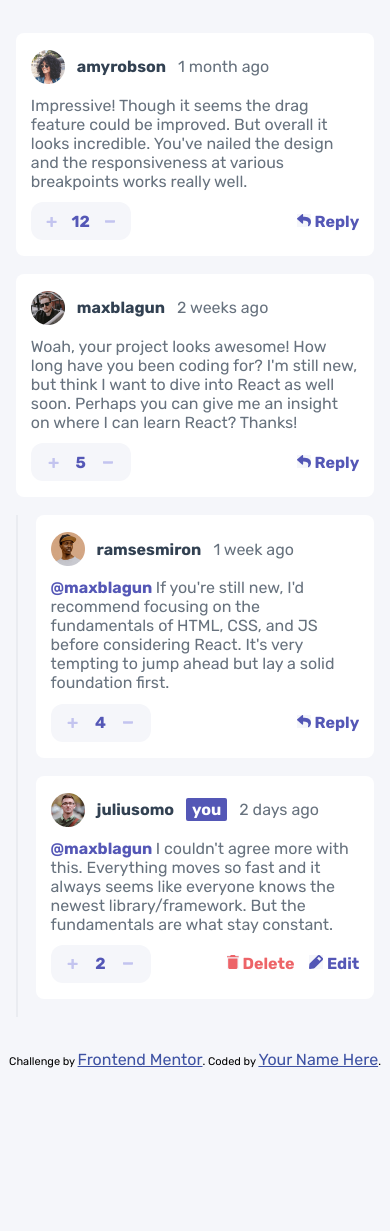
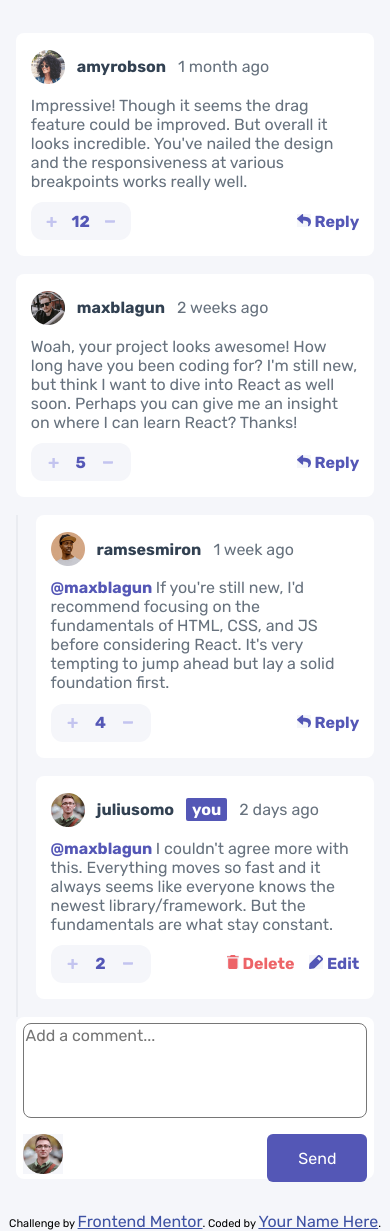
Before and after one commit to mihailotomi/comment-section, a React (Create React App) app: page / in a window 390 px wide. Before the commit the page ends 1069 px from the top, so only its background shows below. Built offline with nearby package versions, Linux system fonts and the light colour scheme.

Commit message:
added form to add new comment

```diff
--- a/src/App.js
+++ b/src/App.js
@@ -1,5 +1,6 @@
 import React from "react";
 import Comment from "./components/Comment";
+import PostComment from "./components/PostComment";
 import "./styles/css/style.css";
 import { connect } from "react-redux";
 
@@ -47,7 +48,12 @@ const App = ({ comments, currentUser }) => {
     );
   });
 
-  return <div className="container">{renderedComments}</div>;
+  return (
+    <div className="container">
+      {renderedComments}
+      <PostComment />
+    </div>
+  );
 };
 
 const mapStateToProps = (state) => {
--- a/src/actions/index.js
+++ b/src/actions/index.js
@@ -14,7 +14,21 @@ export const downVote = (comment, score) => {
 
 export const changeUser = (user) => {
   return {
-    action: "CHANGE_USER",
+    type: "CHANGE_USER",
     payload: user,
   };
 };
+
+export const setFormValue = (value) => {
+  return {
+    type: "SET_FORM_VALUE",
+    payload: value,
+  };
+};
+
+export const createComment = (comment) => {
+  return {
+    type: "CREATE_COMMENT",
+    payload: comment,
+  };
+};
--- /dev/null
+++ b/src/components/PostComment.js
@@ -0,0 +1,54 @@
+import React from "react";
+import { connect } from "react-redux";
+import { setFormValue } from "../actions";
+import { createComment } from "../actions";
+
+const PostComment = ({
+  currentUser,
+  formValue,
+  setFormValue,
+  createComment,
+}) => {
+  return (
+    <form className="post-comment">
+      <img
+        src={window.location.origin + currentUser.image.png}
+        alt=""
+        className="user-image"
+      />
+      <textarea
+        name=""
+        id=""
+        placeholder="Add a comment..."
+        className="input"
+        value={formValue}
+        onChange={(event) => {
+          setFormValue(event.target.value);
+        }}
+      ></textarea>
+      <button
+        className="send"
+        onClick={(event) => {
+          event.preventDefault();
+          createComment({
+            user: currentUser,
+            createdAt: "now",
+            score: 0,
+            content: formValue,
+          });
+          setFormValue("");
+        }}
+      >
+        Send
+      </button>
+    </form>
+  );
+};
+
+const mapStateToProps = (state) => {
+  return { currentUser: state.currentUser, formValue: state.formValue };
+};
+
+export default connect(mapStateToProps, { setFormValue, createComment })(
+  PostComment
+);
--- a/src/reducers/commentsReducer.js
+++ b/src/reducers/commentsReducer.js
@@ -3,6 +3,11 @@ import { INITIAL_COMMENTS } from "./index";
 //we go through the array of comments and their replies
 //to find the one we need to change the score of
 const commentsReducer = (state = INITIAL_COMMENTS, action) => {
+  let lastElement = state[state.length - 1];
+  if (lastElement.replies) {
+    lastElement = lastElement.replies[lastElement.replies.length - 1];
+  }
+
   switch (action.type) {
     case "UPVOTE":
       return state.map((comment) => {
@@ -32,6 +37,8 @@ const commentsReducer = (state = INITIAL_COMMENTS, action) => {
         }
         return comment;
       });
+    case "CREATE_COMMENT":
+      return [...state, { ...action.payload, id: lastElement.id + 1 }];
     default:
       return state;
   }
--- /dev/null
+++ b/src/reducers/formReducer.js
@@ -0,0 +1,10 @@
+const formReducer = (state = "", action) => {
+  switch (action.type) {
+    case "SET_FORM_VALUE":
+      return action.payload;
+    default:
+      return state;
+  }
+};
+
+export default formReducer;
--- a/src/reducers/index.js
+++ b/src/reducers/index.js
@@ -1,6 +1,7 @@
 import { combineReducers } from "redux";
 import commentsReducer from "./commentsReducer";
 import userReducer from "./userReducer";
+import formReducer from "./formReducer";
 
 export const INITIAL_USER = {
   image: {
@@ -77,4 +78,5 @@ export const INITIAL_COMMENTS = [
 export default combineReducers({
   comments: commentsReducer,
   currentUser: userReducer,
+  formValue: formReducer,
 });
--- /dev/null
+++ b/src/styles/css/postComment.css
@@ -0,0 +1,85 @@
+.post-comment {
+  display: grid;
+  padding: 1.6vw;
+  background-color: white;
+  border-radius: 8px;
+  grid-template-columns: 40px auto 100px;
+  grid-gap: 16px;
+}
+
+@media only screen and (max-width: 480px) {
+  .post-comment {
+    grid-template-rows: auto 12.5vw;
+  }
+}
+
+@media only screen and (max-width: 900px) {
+  .post-comment {
+    grid-template-rows: auto 10vw;
+  }
+}
+
+.user-image {
+  grid-column: 1/2;
+  width: 40px;
+}
+
+@media only screen and (max-width: 900px) {
+  .user-image {
+    grid-row: 2/3;
+  }
+}
+
+@media only screen and (max-width: 480px) {
+  .user-image {
+    grid-row: 2/3;
+  }
+}
+
+.input {
+  resize: none;
+  background-color: white;
+  grid-column: 2/3;
+  grid-row: 1/2;
+  height: 95px;
+  border-radius: 8px;
+}
+
+@media only screen and (max-width: 900px) {
+  .input {
+    grid-column: 1/4;
+  }
+}
+
+@media only screen and (max-width: 480px) {
+  .input {
+    grid-column: 1/4;
+  }
+}
+
+.send {
+  grid-column: 3/4;
+  height: 48px;
+  color: white;
+  background-color: #5457b6;
+  border: none;
+  outline: none;
+  border-radius: 6px;
+}
+
+@media only screen and (max-width: 900px) {
+  .send {
+    grid-row: 2/3;
+  }
+}
+
+@media only screen and (max-width: 480px) {
+  .send {
+    grid-row: 2/3;
+  }
+}
+
+.send:hover, .send:focus, .send:active {
+  outline: none;
+}
+/*# sourceMappingURL=postComment.css.map */
--- a/src/styles/css/style.css
+++ b/src/styles/css/style.css
@@ -249,6 +249,91 @@
   color: #67727e;
 }
 
+.post-comment {
+  display: grid;
+  padding: 1.6vw;
+  background-color: white;
+  border-radius: 8px;
+  grid-template-columns: 40px auto 100px;
+  grid-gap: 16px;
+}
+
+@media only screen and (max-width: 480px) {
+  .post-comment {
+    grid-template-rows: auto 12.5vw;
+  }
+}
+
+@media only screen and (max-width: 900px) {
+  .post-comment {
+    grid-template-rows: auto 10vw;
+  }
+}
+
+.user-image {
+  grid-column: 1/2;
+  width: 40px;
+}
+
+@media only screen and (max-width: 900px) {
+  .user-image {
+    grid-row: 2/3;
+  }
+}
+
+@media only screen and (max-width: 480px) {
+  .user-image {
+    grid-row: 2/3;
+  }
+}
+
+.input {
+  resize: none;
+  background-color: white;
+  grid-column: 2/3;
+  grid-row: 1/2;
+  height: 95px;
+  border-radius: 8px;
+}
+
+@media only screen and (max-width: 900px) {
+  .input {
+    grid-column: 1/4;
+  }
+}
+
+@media only screen and (max-width: 480px) {
+  .input {
+    grid-column: 1/4;
+  }
+}
+
+.send {
+  grid-column: 3/4;
+  height: 48px;
+  color: white;
+  background-color: #5457b6;
+  border: none;
+  outline: none;
+  border-radius: 6px;
+}
+
+@media only screen and (max-width: 900px) {
+  .send {
+    grid-row: 2/3;
+  }
+}
+
+@media only screen and (max-width: 480px) {
+  .send {
+    grid-row: 2/3;
+  }
+}
+
+.send:hover, .send:focus, .send:active {
+  outline: none;
+}
+
 *,
 *::after,
 *::before {
--- /dev/null
+++ b/src/styles/scss/postComment.scss
@@ -0,0 +1,65 @@
+@import "mixins";
+
+.post-comment {
+  display: grid;
+  padding: 1.6vw;
+  background-color: $white;
+  border-radius: 8px;
+  grid-template-columns: 40px auto 100px;
+  grid-gap: 16px;
+  @include responsive(mobile) {
+    grid-template-rows: auto 12.5vw;
+  }
+  @include responsive(tablet) {
+    grid-template-rows: auto 10vw;
+  }
+}
+
+.user-image {
+  grid-column: 1/2;
+  width: 40px;
+  @include responsive(tablet) {
+    grid-row: 2/3;
+  }
+  @include responsive(mobile) {
+    grid-row: 2/3;
+  }
+}
+
+.input {
+  resize: none;
+  background-color: $white;
+  grid-column: 2/3;
+  grid-row: 1/2;
+  height: 95px;
+  border-radius: 8px;
+  @include responsive(tablet) {
+    grid-column: 1/4;
+  }
+  @include responsive(mobile) {
+    grid-column: 1/4;
+  }
+}
+
+.send {
+  grid-column: 3/4;
+  height: 48px;
+  color: $white;
+  background-color: $moderateBlue;
+  border: none;
+  outline: none;
+  border-radius: 6px;
+
+  @include responsive(tablet) {
+    grid-row: 2/3;
+  }
+  @include responsive(mobile) {
+    grid-row: 2/3;
+  }
+
+  &:hover,
+  &:focus,
+  &:active {
+    outline: none;
+  }
+}
--- a/src/styles/scss/style.scss
+++ b/src/styles/scss/style.scss
@@ -1,5 +1,6 @@
 @import "mixins";
 @import "comment";
+@import "postComment";
 
 *,
 *::after,
```
Also changed, not shown: src/styles/css/comment.css (+7 -7 lines), 2 other files (tests, documents, lock files or other folders).
